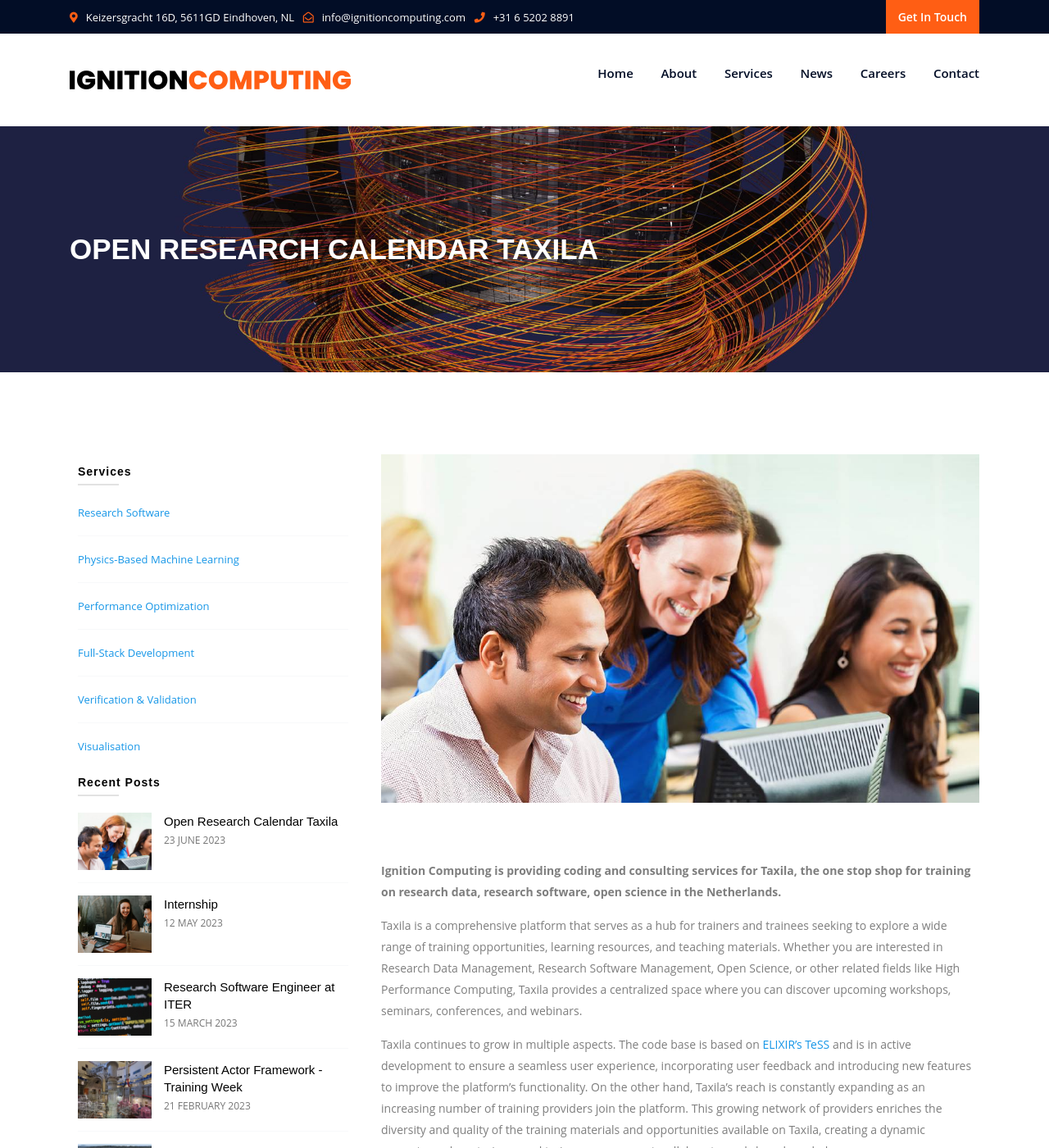
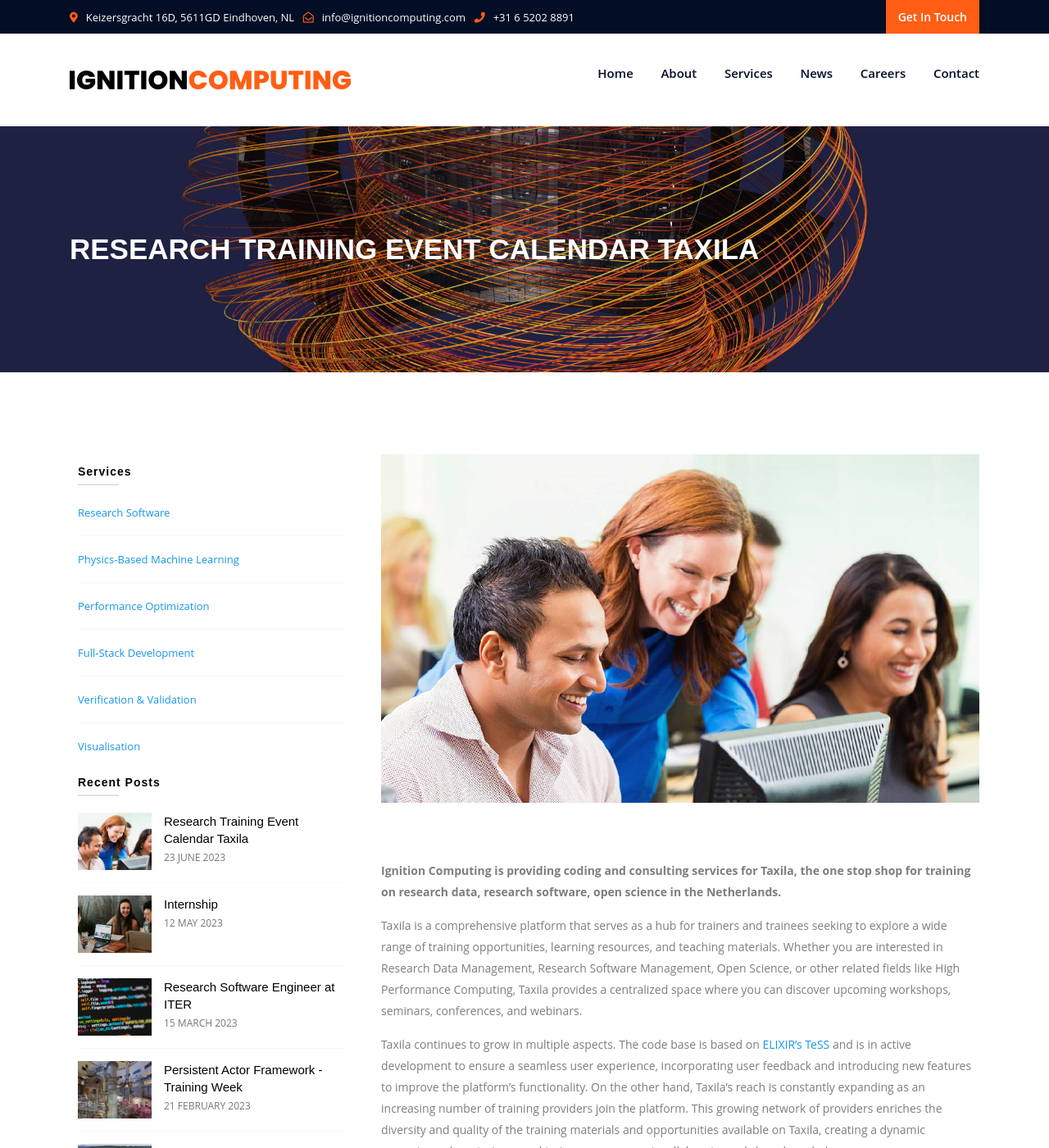
Before and after one commit to koenstrien/ignitioncomputing, a Jekyll site: the page built from _posts/news/2023-06-23-Taxila_Open_Research_Calendar.md, in a window 1280 px wide and 1400 px high. Shown: the whole window at 82% size. Built offline with Jekyll 4.4.1, drawn with Linux system fonts in a browser that asks for light colours.

Commit message:
changed title

```diff
--- a/_posts/news/2023-06-23-Taxila_Open_Research_Calendar.md
+++ b/_posts/news/2023-06-23-Taxila_Open_Research_Calendar.md
@@ -1,5 +1,5 @@
 ---
-title: Open Research Calendar Taxila
+title: Research Training Event Calendar Taxila
 layout: featured
 author: mike_sanders
 image: /assets/img/news/research-training.jpg
```
